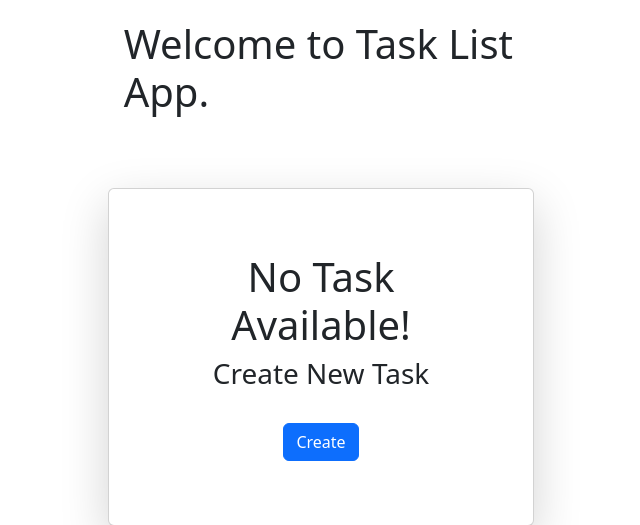
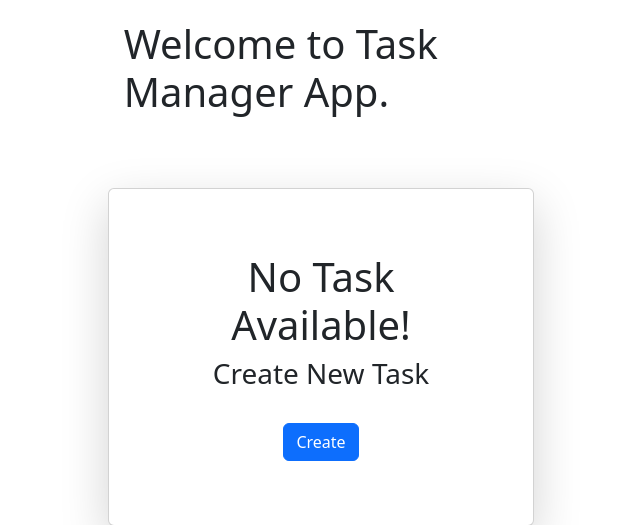
Before and after one commit to kaziiriad/task_manager, a Django app: template templates/tasks/task_list.html in a window 1280 px wide. Shown: the part 62-587 px from the top of the page, without its empty margins (319-959 px from the left). Run offline with Django 5.2, Linux system fonts and the light colour scheme; the template is opened without the code that fills it, so the values that code supplies are empty.

Commit message:
Simple changes made

```diff
--- a/templates/tasks/task_list.html
+++ b/templates/tasks/task_list.html
@@ -12,7 +12,7 @@ Task List
 
 <div class="container p-3 col-md-4 mt-1">
   <h1>
-    Welcome to Task List App.
+    Welcome to Task Manager App.
   </h1>
 </div>
 <br>
```
